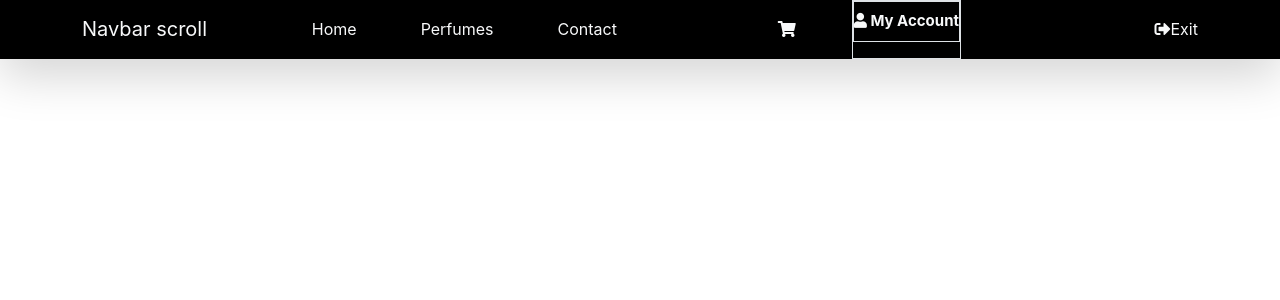
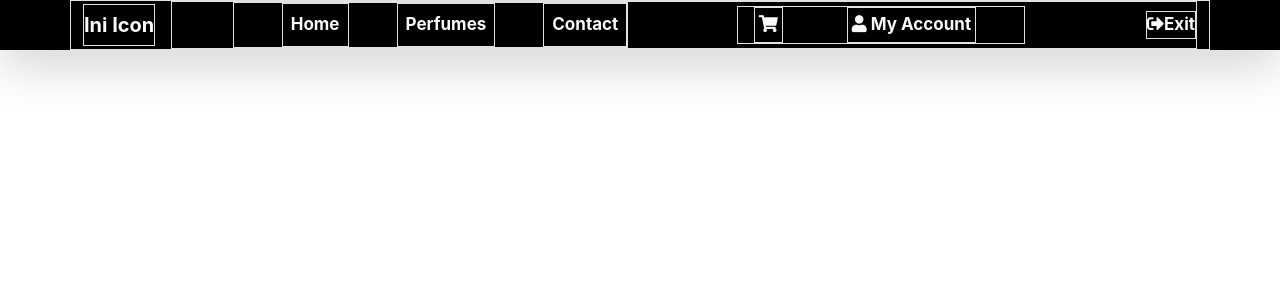
Before and after one commit to YayangSetiaBudi14/sardom-perfumery, a React (Create React App) app in the folder reactjs/: page /home in a window 1280 px wide. Shown: the top 300 px of the page. Built offline with nearby package versions, Linux system fonts and the light colour scheme.

Commit message:
update navbar

```diff
--- a/reactjs/src/components/Navbar.jsx
+++ b/reactjs/src/components/Navbar.jsx
@@ -1,36 +1,40 @@
+import { useHistory } from "react-router-dom";
+
 function Navbar() {
+    const history = useHistory();
     return <>
-    <nav class="navbar navbar-expand-lg bg-black p-0 shadow-lg">
-        <div class="container-md">
-            <a class="navbar-brand text-light" href="#">Navbar scroll</a>
-            <button class="navbar-toggler" type="button" data-bs-toggle="collapse" data-bs-target="#navbarScroll"
+        <nav className="navbar navbar-expand-lg bg-black p-0 shadow-lg navbar-text">
+            <div className="container border">
+                <a className="navbar-brand text-light border">Ini Icon</a>
+                <button className="navbar-toggler" type="button" data-bs-toggle="collapse" data-bs-target="#navbarScroll"
                     aria-controls="navbarScroll" aria-expanded="false" aria-label="Toggle navigation">
-                <span class="navbar-toggler-icon"></span>
+                    <span className="navbar-toggler-icon"></span>
                 </button>
-            <div class="collapse navbar-collapse" id="navbarScroll">
-                <ul class="navbar-nav me-auto ms-auto my-2 my-lg-0 navbar-nav-scroll">
-                    <li class="nav-item ms-2 me-4">
-                        <a class="nav-link active text-light" aria-current="page" href="#">Home</a>
+                <div className="collapse navbar-collapse border" id="navbarScroll">
+                    <ul className="navbar-nav me-auto ms-auto my-2 my-lg-0 navbar-nav-scroll border">
+                        <li className="nav-item ms-5 me-4 border">
+                            <a className="nav-link active text-light" aria-current="page" href="#">Home</a>
                         </li>
-                    <li class="nav-item mx-4">
-                        <a class="nav-link text-light" href="#">Perfumes</a>
+                        <li className="nav-item mx-4 border">
+                            <a className="nav-link text-light" href="#">Perfumes</a>
                         </li>
-                    <li class="nav-item mx-4">
-                        <a class="nav-link text-light" href="#">Contact</a>
+                        <li className="nav-item ms-4 border">
+                            <a className="nav-link text-light" href="#">Contact</a>
                         </li>
                     </ul>
-                <ul class="navbar-nav me-auto ms-5 my-2 my-lg-0 navbar-nav-scroll">
-                    <li class="nav-item d-flex align-items-center justify-content-center">
-                        <a class="nav-link disabled text-light" aria-disabled="true"><i class="fa fa-shopping-cart"
-                                aria-hidden="true"></i></a>
+                    <ul className="navbar-nav me-auto ms-5 my-2 my-lg-0 navbar-nav-scroll border">
+                        <li className="nav-item border mx-3">
+                            <div className="d-flex p-1 align-items-center justify-content-center">
+                                <p className="text-light m-0"><i className="fa fa-shopping-cart"></i></p>
+                            </div>
                         </li>
-                    <li class="nav-item mx-5">
-                        <div class="d-flex border">
-                            <p class="text-light navbar-text border"><i class="fa fa-user"></i> My Account</p>
+                        <li className="nav-item mx-5 border">
+                            <div className="d-flex p-1 align-items-center justify-content-center">
+                                <p className="text-light m-0"><i className="fa fa-user"></i> My Account</p>
                             </div>
                         </li>
                     </ul>
-                <a class="nav-link text-light ms-auto" href="#"><i class="fas fa-sign-out-alt"></i>Exit</a>
+                    <a className="nav-link text-light ms-auto border" href="#"><i className="fas fa-sign-out-alt"></i>Exit</a>
                 </div>
             </div>
         </nav>
--- a/reactjs/src/index.css
+++ b/reactjs/src/index.css
@@ -18,7 +18,7 @@ code {
 }
 /* zjajaj */
 .navbar-text{
-  font-size: 15px;
+  font-size: 17px;
   color: #ffffff;
   font-weight: bold;
 }
```
Lines whose indentation alone changed are shown as unchanged.
